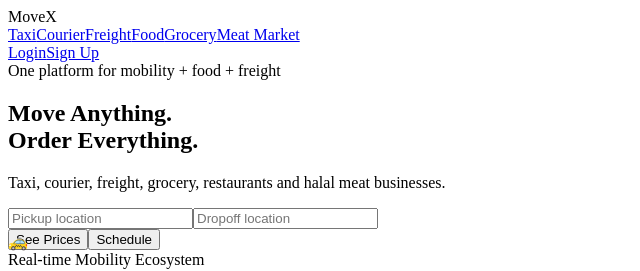
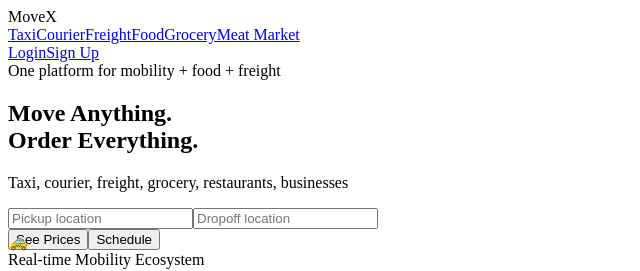
Before and after one commit to therabithole/NINE, a Next.js app in the folder frontend/: page / in a window 1280 px wide. Shown: the top 271 px of the page, without its empty margins (0-640 px from the left). Built offline with nearby package versions, Linux system fonts and the light colour scheme.

Commit message:
Update Hero.tsx

```diff
--- a/frontend/src/components/home/Hero.tsx
+++ b/frontend/src/components/home/Hero.tsx
@@ -18,7 +18,7 @@ export default function Hero() {
           </h1>
 
           <p className="text-gray-400 text-xl mt-6 max-w-xl">
-            Taxi, courier, freight, grocery, restaurants and halal meat businesses.
+            Taxi, courier, freight, grocery, restaurants, businesses
           </p>
 
           <div className="mt-10 glass rounded-3xl p-6 max-w-xl">
```
